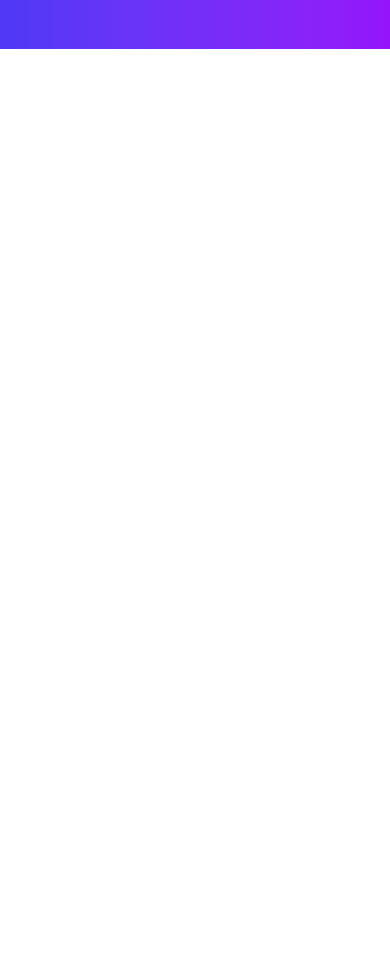
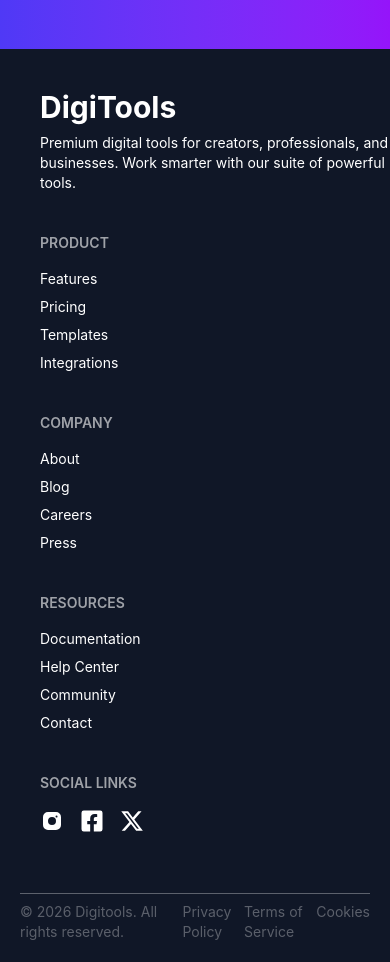
Before and after one commit to ibn-azam/digitools-platform-react, a React (Vite) app: page / in a window 390 px wide. Shown: the part 8280-9242 px from the top of the page. Before the commit the page ends 8329 px from the top, so only its background shows below. Built offline with nearby package versions, Linux system fonts and the light colour scheme.

Commit message:
added footer section

```diff
--- a/package.json
+++ b/package.json
@@ -15,6 +15,7 @@
     "lucide-react": "^1.3.0",
     "react": "^19.2.4",
     "react-dom": "^19.2.4",
+    "react-icons": "^5.6.0",
     "react-toastify": "^11.1.0",
     "tailwindcss": "^4.2.2"
   },
--- a/src/App.jsx
+++ b/src/App.jsx
@@ -9,6 +9,7 @@ import { ToastContainer } from 'react-toastify'
 import AccountCreation from './Components/AccountCreation/AccountCreation'
 import PricingSection from './Components/PricingSection/PricingSection'
 import WorkflowSection from './Components/WorkflowSection/WorkflowSection'
+import Footer from './Components/FooterSection/Footer'
 
 
 const loadCardData = async()=>{
@@ -30,6 +31,7 @@ function App() {
       <AccountCreation></AccountCreation>
       <PricingSection></PricingSection>
       <WorkflowSection></WorkflowSection>
+      <Footer></Footer>
 {/* React toastify */}
        <ToastContainer />
     </>
--- /dev/null
+++ b/src/Components/FooterSection/Footer.jsx
@@ -0,0 +1,67 @@
+import React from 'react';
+import { TbBrandInstagramFilled } from "react-icons/tb";
+import { FaFacebookSquare } from "react-icons/fa";
+import { FaXTwitter } from "react-icons/fa6";
+
+const Footer = () => {
+    return (
+        <div className='bg-[#101727] lg:px-50 lg:pt-30 lg:pb-8'>
+            <div className='container mx-auto'>
+                <footer className="footer sm:footer-horizontal  text-white p-10  ">
+                <div className='w-87.5'>
+                    <h2 className='text-3xl font-bold'>DigiTools</h2>
+                    <p className='text-md'>Premium digital tools for creators, professionals, and businesses. Work smarter with our suite of powerful tools.</p>
+                </div>
+  <nav>
+    <h6 className="footer-title">Product</h6>
+    <a className="link link-hover">Features</a>
+    <a className="link link-hover">Pricing</a>
+    <a className="link link-hover">Templates</a>
+    <a className="link link-hover">Integrations</a>
+  </nav>
+  <nav>
+    <h6 className="footer-title">Company</h6>
+    <a className="link link-hover">About</a>
+    <a className="link link-hover">Blog</a>
+    <a className="link link-hover">Careers</a>
+    <a className="link link-hover">Press</a>
+  </nav>
+  <nav>
+    <h6 className="footer-title">Resources</h6>
+    <a className="link link-hover">Documentation</a>
+    <a className="link link-hover">Help Center</a>
+    <a className="link link-hover">Community</a>
+    <a className="link link-hover">Contact</a>
+  </nav>
+  <nav>
+    <h6 className="footer-title">Social Links</h6>
+    <div className="grid grid-flow-col gap-4">
+      <a>
+        <TbBrandInstagramFilled className='w-6 h-6 cursor-pointer'/>
+      </a>
+      <a>
+        <FaFacebookSquare className='w-6 h-6 cursor-pointer'/>
+      </a>
+      <a>
+        <FaXTwitter className='w-6 h-6 cursor-pointer'/>
+      </a>
+    </div>
+  </nav>
+</footer>
+            </div>
+<div className=' text-[#fafafa52] p-5 lg:py-5 '>
+    <hr />
+    <div className='flex justify-between mt-2 '>
+        <p className='text-sm lg:text-lg'>© 2026 Digitools. All rights reserved.</p>
+       <div className='flex gap-3'>
+         <p className='text-sm lg:text-lg'>Privacy Policy</p>
+         <p className='text-sm lg:text-lg'>  Terms of Service</p>
+         <p className='text-sm lg:text-lg'>Cookies</p>
+       </div>
+    </div>
+</div>
+        </div>
+    );
+};
+
+export default Footer;
```
Also changed, not shown: 1 other file (tests, documents, lock files or other folders).
